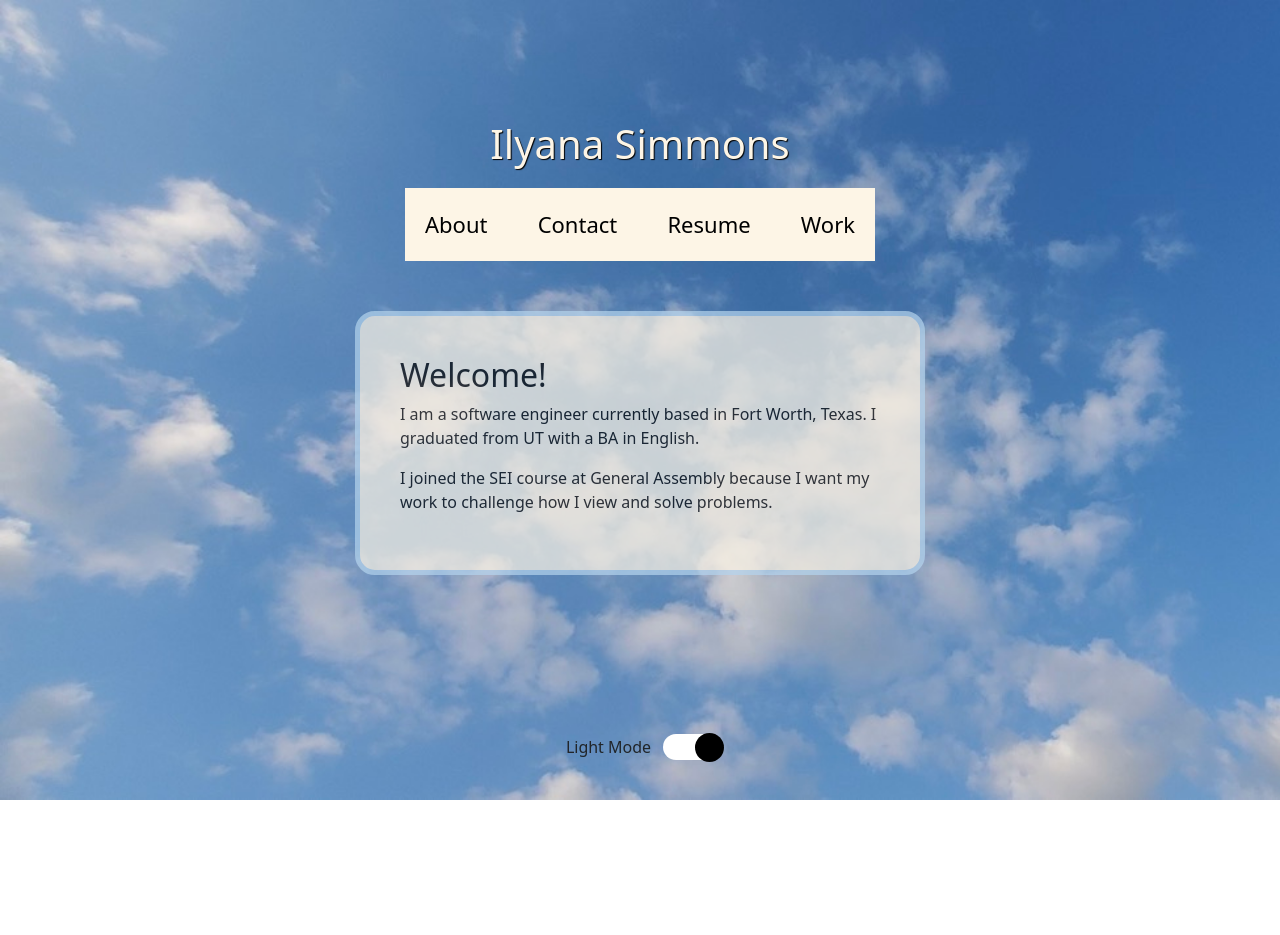
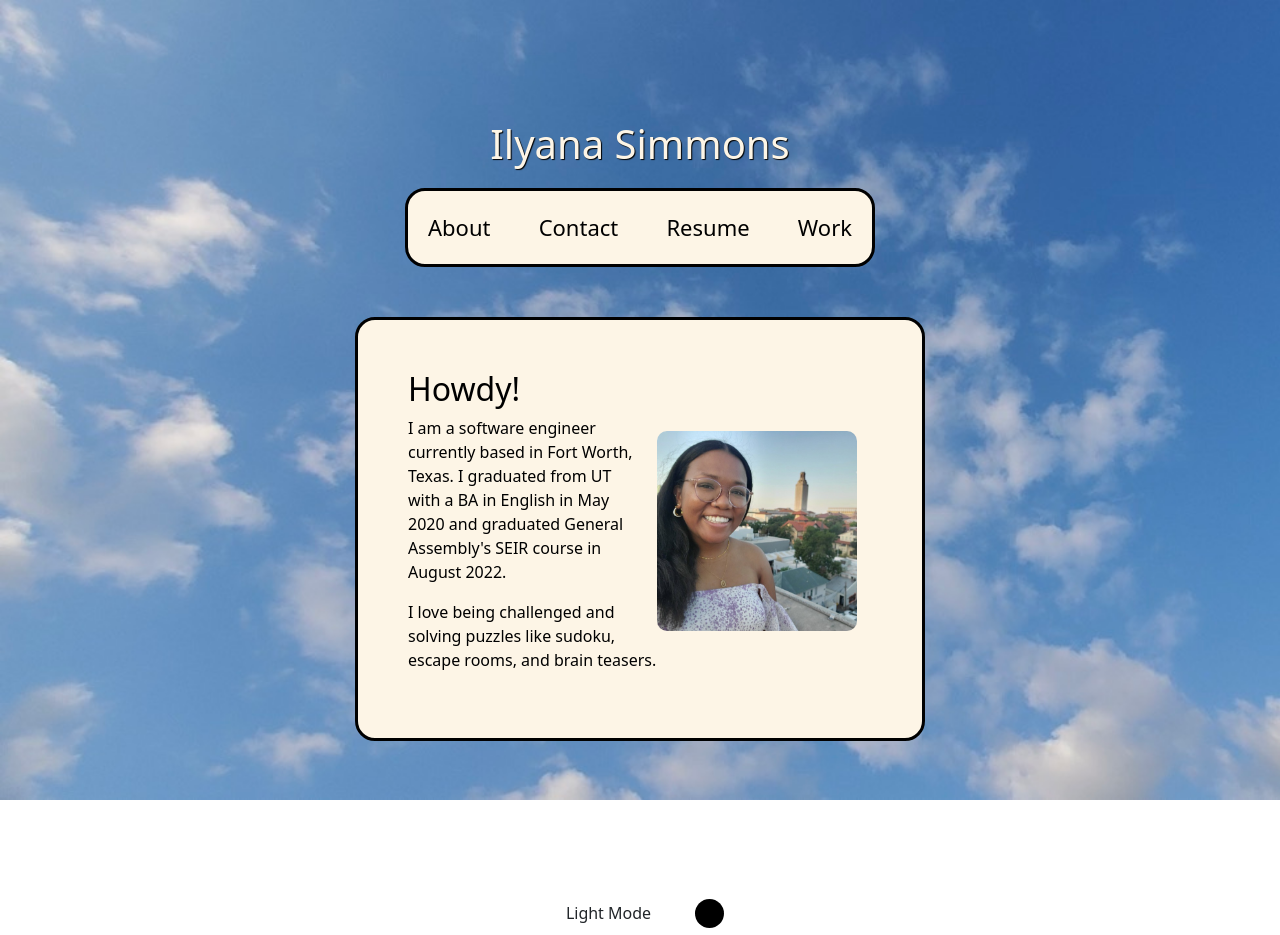
Before and after one commit to ilsyim/react-portfolio-front-end, a React (Create React App) app: page / in a window 1280 px wide. Before the commit the page ends 800 px from the top, so only its background shows below. Built offline with nearby package versions, Linux system fonts and the light colour scheme.

Commit message:
add picture of me to about

```diff
--- a/src/App.css
+++ b/src/App.css
@@ -21,6 +21,18 @@
   flex-direction: column;
   overscroll-behavior: none;
   scroll-behavior: smooth;
+}
+
+.me {
+  width: 200px;
+  height: 200px;
+  display: flex;
+  flex-direction: row;
+  flex-wrap: wrap;
+  justify-content: flex-end;
+  float: right;
+  border-radius: 10px;
+  margin: 15px;
 }
 
 .switch {
@@ -64,6 +76,7 @@ h1 {
 .portfolio {
   width: 50%;
 }
+
 .portfolioNav{
   overscroll-behavior: none;
   scroll-behavior: smooth;
@@ -77,14 +90,14 @@ h1 {
   padding: 20px;
   margin: 0 50px;
   font-size: 22px;
-}
-
-#light .portfolioNav {
+  border: 3px solid black;
+  border-radius: 20px;
   background-color: oldlace;
 }
 
 #dark .portfolioNav {
   background-color: black;
+  border: 3px solid var(--dark-text);
 }
 
 #light button {
@@ -131,16 +144,24 @@ a:hover {
 }
 
 /* About */
-.article {
-  padding: 40px;
+#light .article {
+  padding: 50px;
   margin: 50px auto;
-  background-color: oldlace;
-  border: 5px solid #b4d4ee;
+  background-color: var(--light-bg);
+  border: 3px solid var(--light-text);
   border-radius: 20px;
-  opacity: .7;
-  color: black;
-  grid-column: 1 / 5;
+  /* opacity: .8; */
+  color: var(--light-text)
+}
 
+#dark .article {
+  padding: 50px;
+  margin: 50px auto;
+  background-color: var(--dark-bg);
+  border: 3px solid var(--dark-text);
+  border-radius: 20px;
+  /* opacity: .8; */
+  color: var(--dark-text);
 }
 
 /* Contact */
--- a/src/components/About/About.jsx
+++ b/src/components/About/About.jsx
@@ -8,12 +8,14 @@ const About = () => {
   return (
     <>
       <article className="article">
-        <h2>Welcome!</h2>
+        <h2>Howdy!</h2>
+
+        <a href="https://www.linkedin.com/in/ilyanasimmons/" target="_blank" rel="noopener noreferrer"><img src="Ilyana.JPG" alt="Me!" className="me" /></a>
           <p>
-            I am a software engineer currently based in Fort Worth, Texas. I graduated from UT with a BA in English.
+            I am a software engineer currently based in Fort Worth, Texas. I graduated from UT with a BA in English in May 2020 and graduated General Assembly's SEIR course in August 2022.
           </p>
           <p>
-            I joined the SEI course at General Assembly because I want my work to challenge how I view and solve problems.
+            I love being challenged and solving puzzles like sudoku, escape rooms, and brain teasers.
           </p>
       </article>
     </>
```
Also changed, not shown: public/Ilyana.JPG (added).
